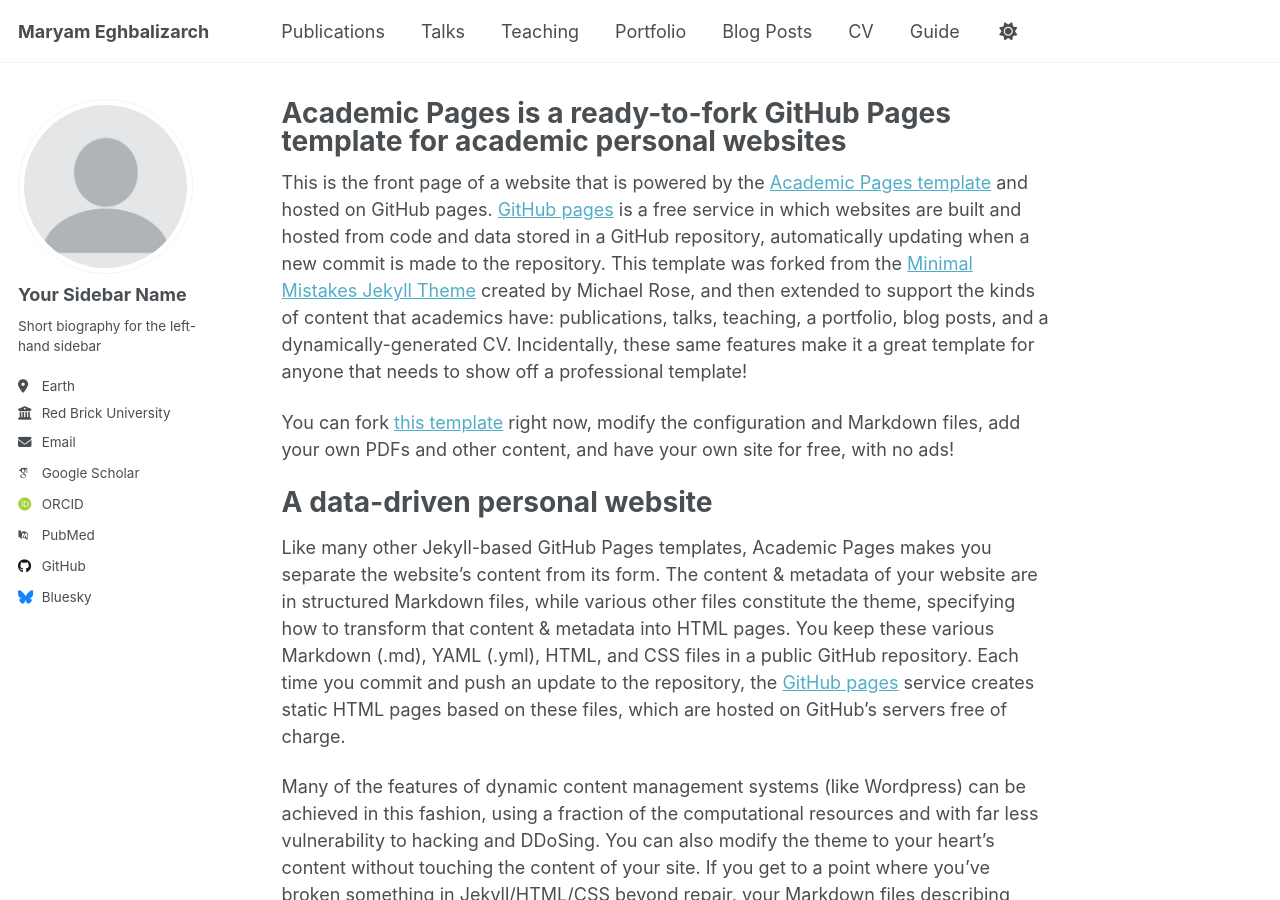
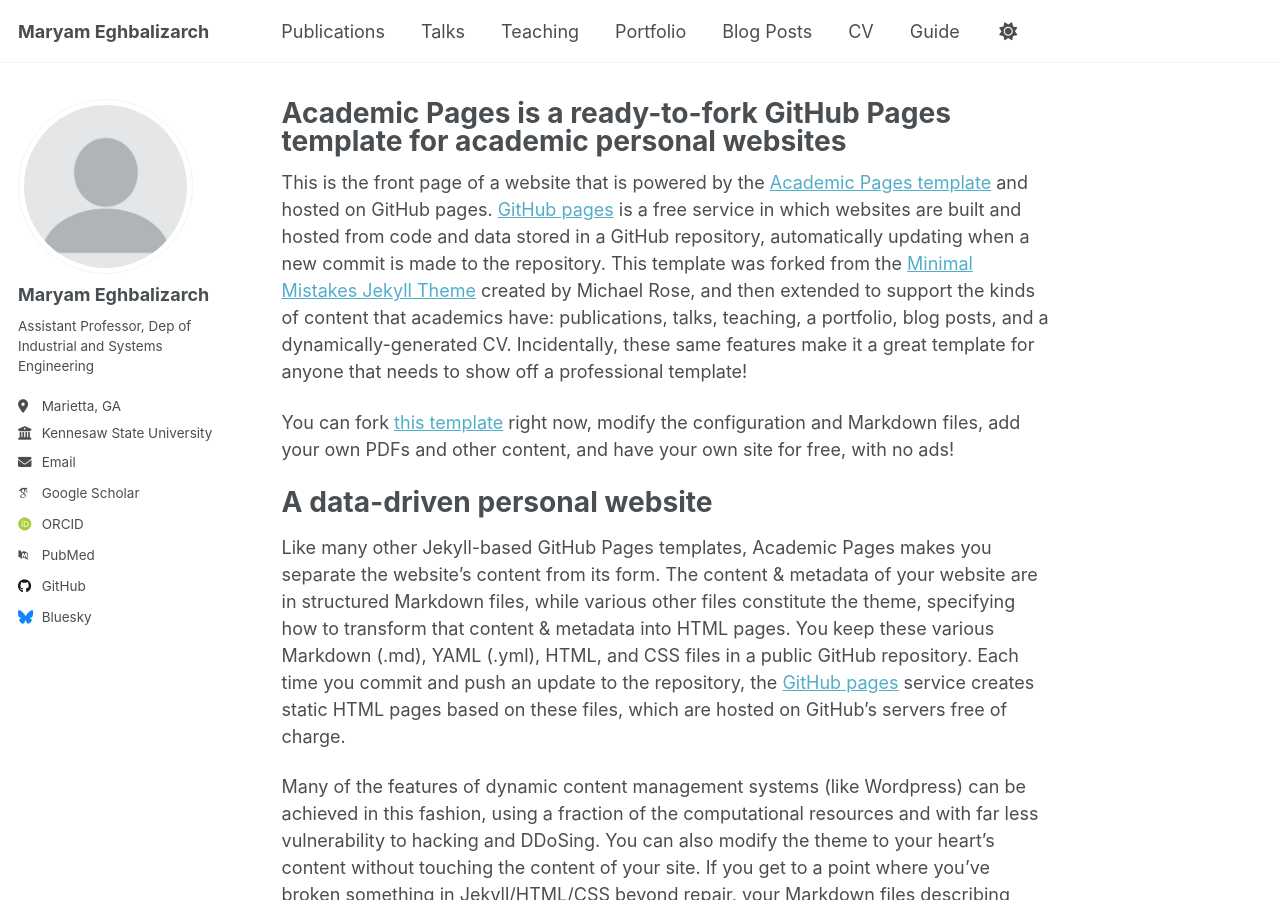
Before and after one commit to meghbalizarch/meghbalizarch.github.io, a Jekyll site: the page built from _pages/about.md, in a window 1280 px wide and 900 px high. Built offline with Jekyll 4.4.1, drawn with Linux system fonts in a browser that asks for light colours; some web fonts are replaced; a script that is not in the unit is left out.

Commit message:
Update _config.yml

```diff
--- a/_config.yml
+++ b/_config.yml
@@ -23,18 +23,18 @@ repository               : "meghbalizarch/meghbalizarch.github.io"
 author:
   # Biographic information
   avatar           : "profile.png"
-  name             : "Your Sidebar Name"
+  name             : "Maryam Eghbalizarch"
   pronouns         : # example: "she/her"
-  bio              : "Short biography for the left-hand sidebar"
-  location         : "Earth"
-  employer         : "Red Brick University"
+  bio              : "Assistant Professor, Dep of Industrial and Systems Engineering"
+  location         : "Marietta, GA"
+  employer         : "Kennesaw State University"
   uri              : # URL
-  email            : "none@example.org"
+  email            : "meghbali@kennesaw.edu"
 
   # Academic websites
   academia         : # URL
   arxiv            : # URL - Update with the correct link to your profile
-  googlescholar    : "https://scholar.google.com/citations?user=PS_CX0AAAAAJ"
+  googlescholar    : "https://scholar.google.com/citations?user=wAv9ZhYAAAAJ&hl=en"
   impactstory      : # URL
   orcid            : "http://orcid.org/yourorcidurl"
   semantic         : # URL
```
